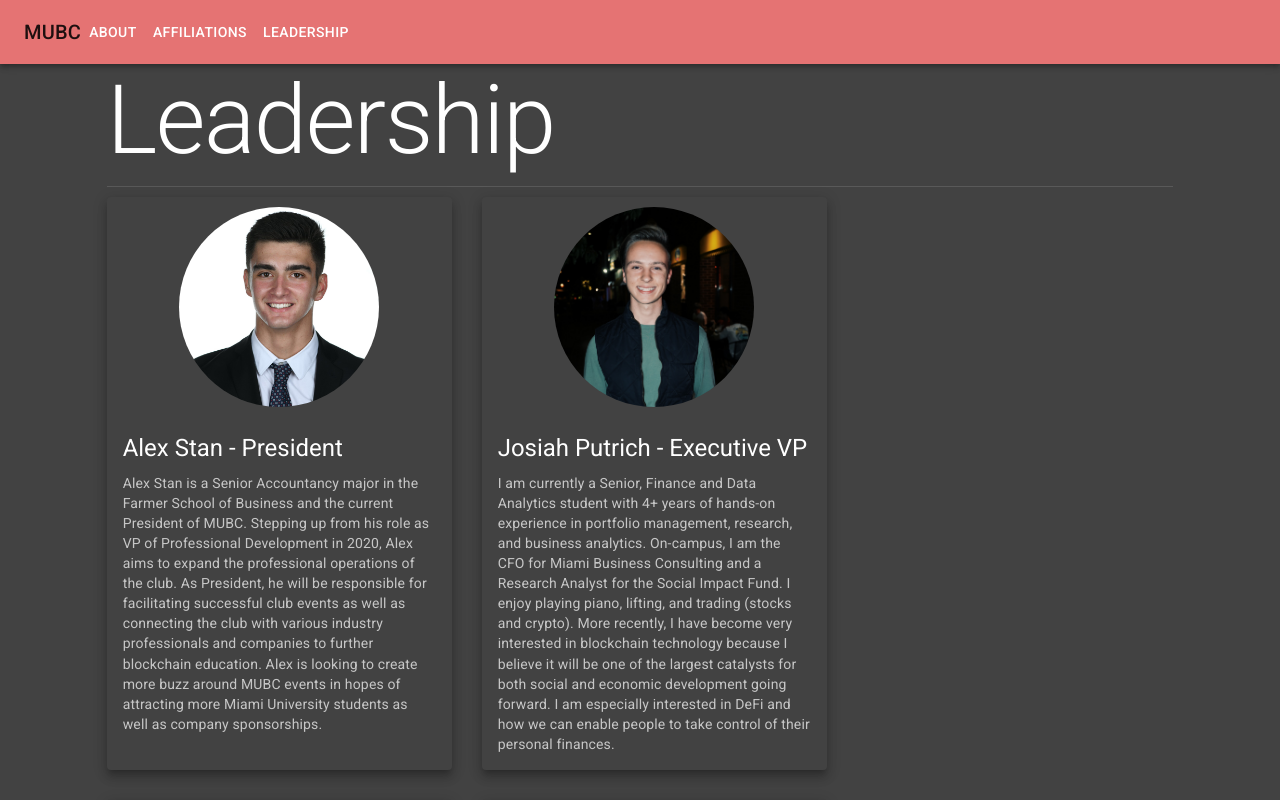
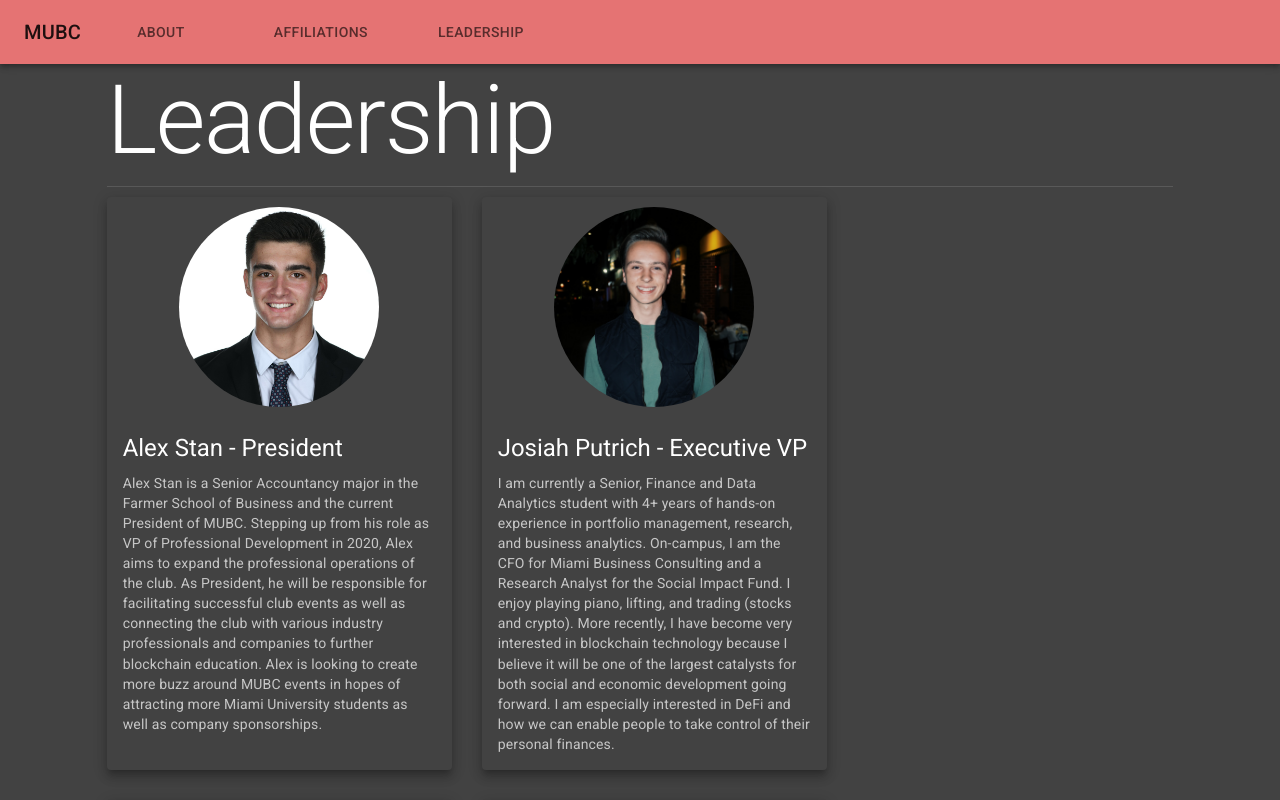
Before and after one commit to MUBlockchain/React-Website, a React (Create React App) app: page / in a window 1280 px wide. Shown: the top 800 px of the page. Built offline with nearby package versions, Linux system fonts and the light colour scheme.

Commit message:
Cleaned up warnings and got navigation with tabs working

```diff
--- a/public/index.html
+++ b/public/index.html
@@ -10,7 +10,7 @@
     <meta name="theme-color" content="#000000" />
     <meta
       name="description"
-      content="A responsive website built using React, React-Router, and
+      content="A responsive website built using React and
       Material-UI"
     />
     <link
--- a/src/components/Header.js
+++ b/src/components/Header.js
@@ -8,13 +8,11 @@ import {
   IconButton,
   Menu,
   MenuItem,
-  Button,
   useMediaQuery,
   Tab,
-  Tabs,
 } from "@material-ui/core";
 
-import { Menu as MenuIcon, TableChartRounded } from "@material-ui/icons";
+import { Menu as MenuIcon } from "@material-ui/icons";
 
 const useStyles = makeStyles((theme) => ({
   root: {
@@ -36,7 +34,6 @@ const useStyles = makeStyles((theme) => ({
 }));
 
 const Header = (props) => {
-  const { history } = props;
   const classes = useStyles();
   const [anchorEl, setAnchorEl] = React.useState(null);
   const open = Boolean(anchorEl);
@@ -45,10 +42,6 @@ const Header = (props) => {
 
   const handleMenu = (event) => {
     setAnchorEl(event.currentTarget);
-  };
-
-  const handleButtonClick = (pageURL) => {
-    history.push(pageURL);
   };
 
   const scrollToSection = (section) => {
@@ -107,10 +100,10 @@ const Header = (props) => {
                 open={open}
                 onClose={() => setAnchorEl(null)}
               >
-                {menuItems.map((menuItem) => {
+                {menuItems.map((menuItem, index) => {
                   const { menuTitle, sectionID } = menuItem;
                   return (
-                    <MenuItem>
+                    <MenuItem key={index}>
                       <Link
                         activeClass="active"
                         to={sectionID}
@@ -126,30 +119,16 @@ const Header = (props) => {
               </Menu>
             </>
           ) : (
-            menuItems.map((menuItem) => {
+            menuItems.map((menuItem, index) => {
               const { menuTitle, sectionID } = menuItem;
               return (
-                <Button onClick={() => scrollToSection(sectionID)}>
-                  {menuTitle}
-                </Button>
+                <Tab
+                  key={index}
+                  onClick={() => scrollToSection(sectionID)}
+                  label={menuTitle}
+                />
               );
             })
-
-            // <Tabs>
-            //   <Tab label="About" value="/" component={Link} to="/" />
-            //   <Tab
-            //     value="/affiliations"
-            //     label="Affiliations"
-            //     component={Link}
-            //     to="/affiliations"
-            //   />
-            //   <Tab
-            //     value="/leadership"
-            //     label="Leadership"
-            //     component={Link}
-            //     to="/leadership"
-            //   />
-            // </Tabs>
           )}
         </Toolbar>
       </AppBar>
--- a/src/components/leadership/Leadership.js
+++ b/src/components/leadership/Leadership.js
@@ -1,4 +1,4 @@
-import react from "react";
+import React from "react";
 import { Typography, Divider, Grid } from "@material-ui/core";
 
 import ProfileCard from "./ProfileCard";
--- a/src/index.js
+++ b/src/index.js
@@ -1,15 +1,12 @@
 import React from "react";
 import ReactDOM from "react-dom";
-import { BrowserRouter as Router } from "react-router-dom";
 import CssBaseline from "@material-ui/core/CssBaseline";
 
 import App from "./components/App";
 
 ReactDOM.render(
-  // <Router>
   <CssBaseline>
     <App />
   </CssBaseline>,
-  // </Router>,
   document.querySelector("#root")
 );
```
Also changed, not shown: src/components/App.js (+0 -18 lines).
